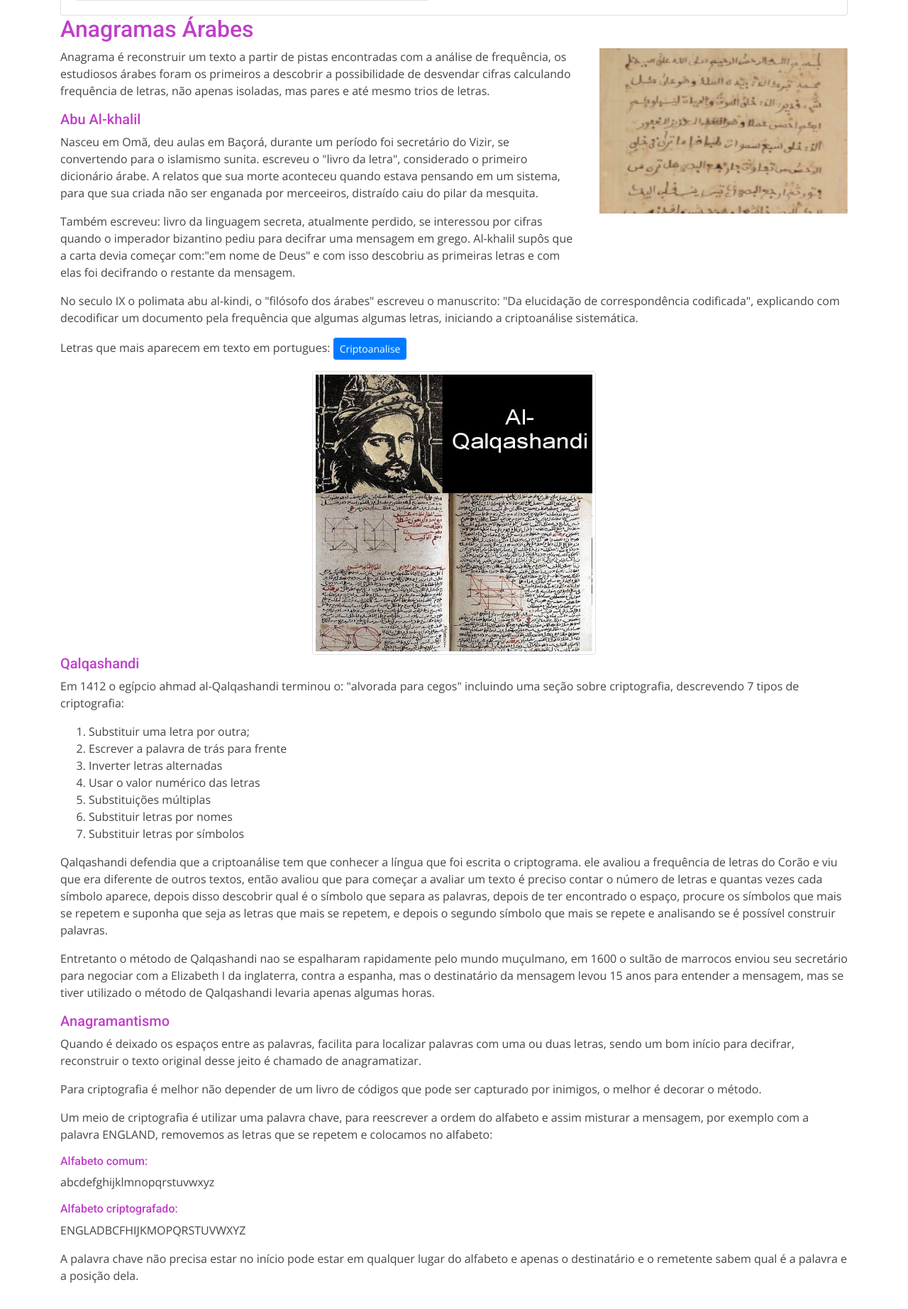
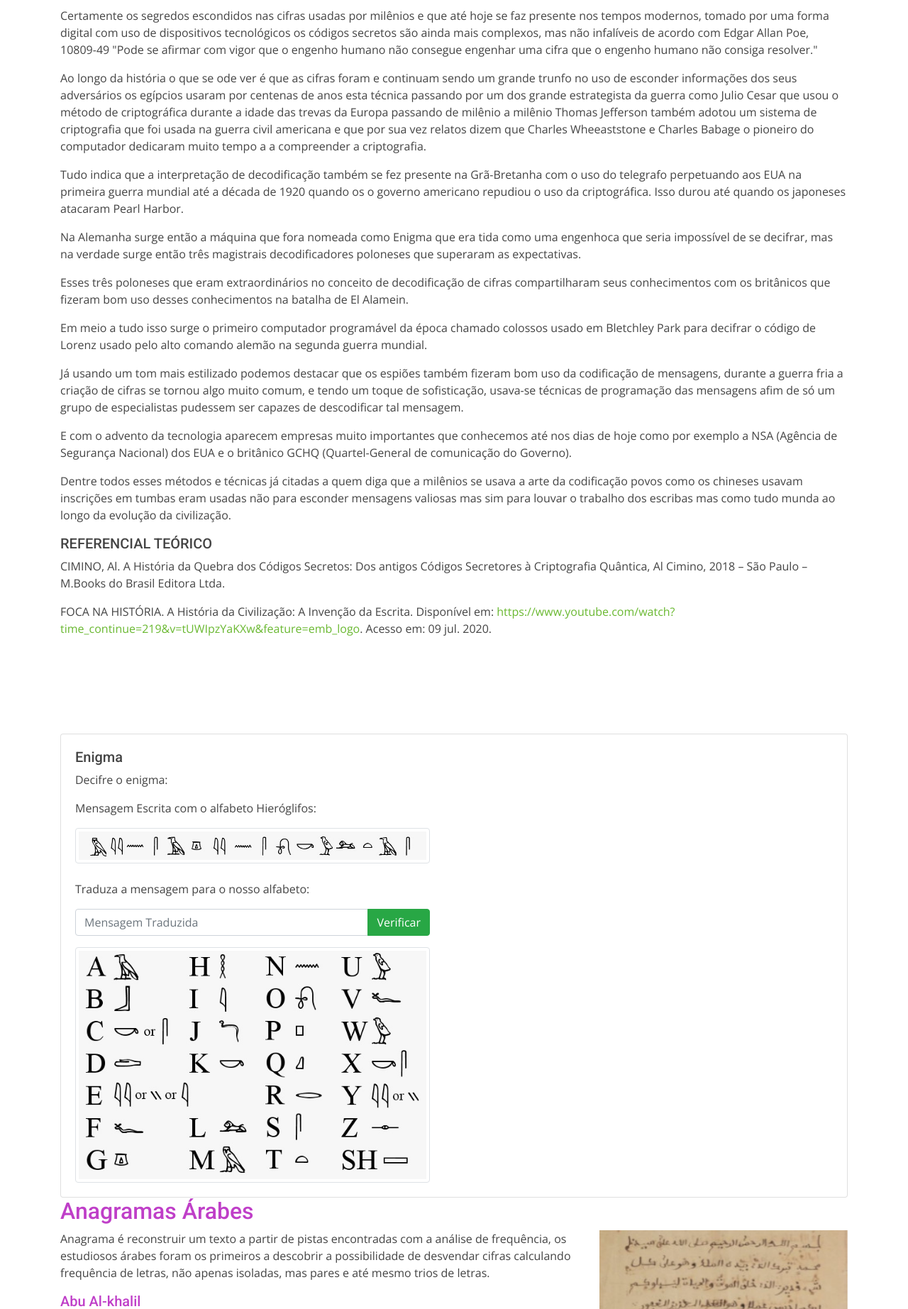
Before and after one commit to fabiopsouza/codebreaking, a PHP site: page / in a window 1280 px wide. Shown: the part 2352-4197 px from the top of the page at 71% size. Run offline with PHP 8.4, Linux system fonts and the light colour scheme.

Commit message:
Criação do capitulo 1

```diff
--- /dev/null
+++ b/code/chapter1.php
@@ -0,0 +1,85 @@
+<!-- Puzzle
+<div class="row">
+    <div class="col-12">
+        <div class="card">
+            <div class="card-body">
+
+                <h5>Enigma</h5>
+
+                <p>Decifre o enigma:</p>
+
+                <p>Mensagem Escrita com o alfabeto Hieróglifos:</p>
+                <img src="view/static/images/heliogrado.jpg" alt="Heliogrado" class="img-thumbnail rounded" style="max-width: 500px">
+                <br><br>
+                <p>Traduza a mensagem para o nosso alfabeto:</p>
+
+                <div class="input-group mb-3" style="max-width: 500px">
+                    <input type="text" class="form-control" placeholder="Mensagem Traduzida" aria-label="Recipient's username" aria-describedby="button-addon2">
+                    <div class="input-group-append">
+                        <button class="btn btn-success" type="button" id="button-addon2">Verificar</button>
+                    </div>
+                </div>
+
+                <img src="view/static/images/hieroglifos.jpeg" alt="Hieroglifos" class="img-thumbnail rounded" style="max-width: 500px">
+            </div>
+        </div>
+    </div>
+</div> -->
+
+<!-- Content -->
+<div class="row">
+    <div class="col-12">
+        <h2 style="color: #bf3fc8">Cifras Antigas</h2>
+    </div>
+</div>
+
+<div class="row">
+    <div class="col-12 col-md-8">
+        <p>Antes de adentramos especificamente nos assuntos que é retratado no livro "A HISTORIA DA QUEBRA DOS CODIGO escrito por Alan Turing temos que entender o significado desta escrita.</p>
+        <p>A relatos que descrevem, que o surgimento da invenção da escrita se deu em meados de 3.000 a.C ou 4.000 a.C na antiga Mesopotâmia usando a pictografia, ou seja, o uso de imagens como forma de registros, neste periodo os os sumérios inventaram a escrita cuneiforme e por sua vez os egípcios usavem os hieróglifos. </p>
+        <p>A partir do surgimento dos hieróglifos os egípcios desenvolveram novas técnicas de escritas usando os papiros, ao longo de séculos a escrita foi tomando forma e novos sindicato passando de civilizações a civilizações tomando uma forma que conhecemos hoje.Foi na Grécia que a escrita toma uma nova forma passando de ser representada por símbolos e assumindo uma nova caracteristica fonética através dos signos. </p>
+    </div>
+
+    <div class="col-12 col-md-4">
+        <div class="portfolio-details-container" style="max-width: 300px;">
+            <div class="owl-carousel portfolio-details-carousel">
+                <img src="view/static/images/pictografia.jpg" class="img-fluid" alt="">
+                <img src="view/static/images/citala.jfif" class="img-fluid" alt="">
+                <img src="view/static/images/pictogramas-simbolos-chineses.jpg" class="img-fluid" alt="">
+                <img src="view/static/images/variadas.jpg" class="img-fluid" alt="">
+                <img src="view/static/images/colossus-x-lorenz.png" class="img-fluid" alt="">
+            </div>
+        </div>
+    </div>
+</div>
+<div class="row">
+    <div class="col-12 col-md-7">
+            <img src="view/static/images/alfabeto-grego.jpg"  alt="Alfabeto Grego" class="img-thumbnail rounded mx-auto d-block" style="max-width: 600px; float:left">
+    </div>
+    <div class="col-12 col-md-5">
+       <iframe width="460" height="300" src="https://www.youtube.com/embed/tUWIpzYaKXw" frameborder="0" allow="accelerometer; autoplay; encrypted-media; gyroscope; picture-in-picture" allowfullscreen></iframe>
+    </div>
+</div>
+<br/>
+<div class="row">
+    <div class="col-12 col-md-12">
+        <p>Certamente os segredos escondidos nas cifras usadas por milênios e que até hoje se faz presente nos tempos modernos, tomado por uma forma digital com uso de dispositivos
+            tecnológicos os códigos secretos são ainda mais complexos, mas não infalíveis de acordo com Edgar Allan Poe, 10809-49 "Pode se afirmar com vigor que o engenho humano não consegue
+            engenhar uma cifra que o engenho humano não consiga resolver."</p>
+        <p>Ao longo da história o que se ode ver é que as cifras foram e continuam sendo um grande trunfo no uso de esconder informações dos seus adversários os egípcios usaram por
+            centenas de anos esta técnica passando por um dos grande estrategista da guerra como Julio Cesar que usou o método de criptográfica durante a idade das trevas da Europa
+            passando de milênio a milênio Thomas Jefferson também adotou um sistema de criptografia que foi usada na guerra civil americana e que por sua vez relatos dizem que
+            Charles Wheeaststone e Charles Babage o pioneiro do computador dedicaram muito tempo a a compreender a criptografia.</p>
+        <p>Tudo indica que a interpretação de decodificação também se fez presente na Grã-Bretanha com o uso do telegrafo perpetuando aos EUA na primeira guerra mundial até a década de 1920 quando os o governo americano repudiou o uso da criptográfica. Isso durou até quando os japoneses atacaram Pearl Harbor.</p>
+        <p>Na Alemanha surge então a máquina que fora nomeada como Enigma que era tida como uma engenhoca que seria impossível de se decifrar, mas na verdade surge então três magistrais decodificadores poloneses que superaram as expectativas.</p>
+        <p>Esses três poloneses que eram extraordinários no conceito de decodificação de cifras compartilharam seus conhecimentos com os britânicos que fizeram bom uso desses conhecimentos na batalha de El Alamein.</p>
+        <p>Em meio a tudo isso surge o primeiro computador programável da época chamado colossos usado em Bletchley Park para decifrar o código de Lorenz usado pelo alto comando alemão na segunda guerra mundial.</p>
+        <p>Já usando um tom mais estilizado podemos destacar que os espiões também fizeram bom uso da codificação de mensagens, durante a guerra fria a criação de cifras se tornou algo muito comum, e tendo um toque de sofisticação, usava-se técnicas de programação das mensagens  afim de só um grupo de especialistas pudessem ser capazes de descodificar tal mensagem.</p>
+        <p>E com o advento da tecnologia aparecem empresas muito importantes que conhecemos até nos dias de hoje como por exemplo a NSA (Agência de Segurança Nacional) dos EUA e o britânico GCHQ (Quartel-General de comunicação do Governo).</p>
+        <p>Dentre todos esses métodos e técnicas já citadas a quem diga que a milênios se usava a arte da codificação povos como os chineses usavam inscrições em tumbas eram usadas não para esconder mensagens valiosas mas sim para louvar o trabalho dos escribas mas como tudo munda ao longo da evolução da civilização.</p>
+
+        <h5>REFERENCIAL TEÓRICO</h5>
+        <p>CIMINO, Al. A História da Quebra dos Códigos Secretos: Dos antigos Códigos Secretores à Criptografia Quântica, Al Cimino, 2018 – São Paulo – M.Books do Brasil Editora Ltda.</p>
+        <p>FOCA NA HISTÓRIA. A História da Civilização: A Invenção da Escrita. Disponível em: <a href="https://www.youtube.com/watch?time_continue=219&v=tUWIpzYaKXw&feature=emb_logo">https://www.youtube.com/watch?time_continue=219&v=tUWIpzYaKXw&feature=emb_logo</a>. Acesso em: 09 jul. 2020.</p>
+    </div>
+</div>
--- a/code/index.php
+++ b/code/index.php
@@ -145,7 +145,7 @@
             <!-- ======= Section Cap 1 ======= -->
             <section id="section-cap1">
                 <div class="container" data-aos="fade-up">
-
+                    <?php require_once('chapter1.php') ?>
                 </div>
             </section>
 
```
Also changed, not shown: code/view/static/images/alfabeto-grego.jpg (added), code/view/static/images/citala.jfif (added), code/view/static/images/colossus-x-lorenz.png (added), code/view/static/images/pictografia.jpg (added), code/view/static/images/pictogramas-simbolos-chineses.jpg (added), code/view/static/images/variadas.jpg (added), 1 other file.
